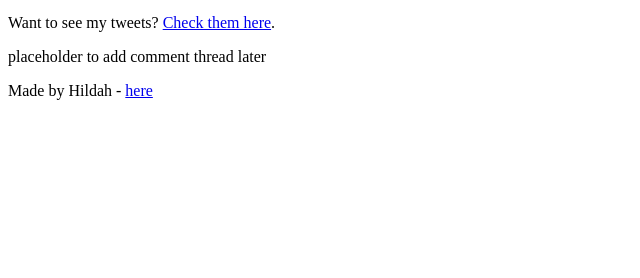
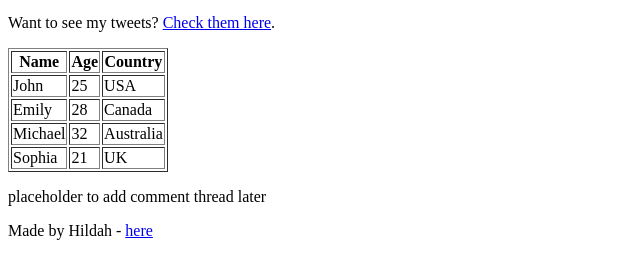
Before and after one commit to Hildah365/My_First_Portfolio, a plain HTML site: page html_basic/index.html in a window 1280 px wide. Shown: the part 498-776 px from the top of the page, without its empty margins (0-640 px from the left). Drawn offline with Linux system fonts and the light colour scheme.

Commit message:
Add table of learners to index.html

```diff
--- a/html_basic/index.html
+++ b/html_basic/index.html
@@ -31,6 +31,39 @@
             </a>
 
             <p>Want to see my tweets? <a href="tweets.html">Check them here</a>.</p>
+
+            <!-- Table of learners -->
+            <table border="1">
+                <thead>
+                    <tr>
+                        <th>Name</th>
+                        <th>Age</th>
+                        <th>Country</th>
+                    </tr>
+                </thead>
+                <tbody>
+                    <tr>
+                        <td>John</td>
+                        <td>25</td>
+                        <td>USA</td>
+                    </tr>
+                    <tr>
+                        <td>Emily</td>
+                        <td>28</td>
+                        <td>Canada</td>
+                    </tr>
+                    <tr>
+                        <td>Michael</td>
+                        <td>32</td>
+                        <td>Australia</td>
+                    </tr>
+                    <tr>
+                        <td>Sophia</td>
+                        <td>21</td>
+                        <td>UK</td>
+                    </tr>
+                </tbody>
+            </table>
         </article>
 
         <aside>
```
